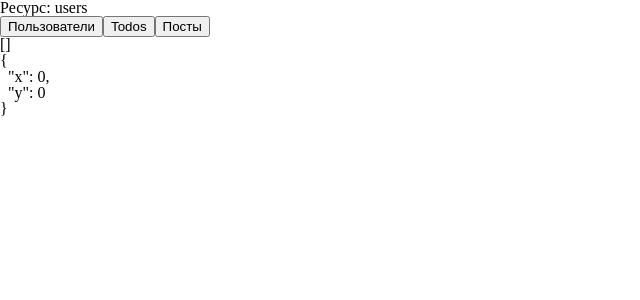
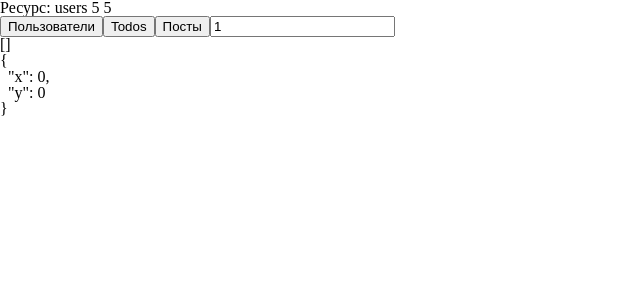
Before and after one commit to rusanoff/learn-react, a React (Create React App) app: page /hooks/basics/use-effect in a window 1280 px wide. Shown: the top 300 px of the page, without its empty margins (0-640 px from the left). Built offline with nearby package versions, Linux system fonts and the light colour scheme; no server answers.

Commit message:
feat: Something else about useEffect

```diff
--- a/src/app/modules/react-hooks/basics/UseEffect/UseEffect.tsx
+++ b/src/app/modules/react-hooks/basics/UseEffect/UseEffect.tsx
@@ -1,12 +1,46 @@
 import React from 'react';
 
+interface UseEffectState {
+  counter: number;
+  step?: number;
+}
+
+interface UseEffectAction {
+  type: 'tick' | 'step';
+  step?: number;
+}
+
+type DataType = 'users' | 'todos' | 'posts';
+type Coordinates = { x: number, y: number };
+
+const initialState: UseEffectState = {
+  counter: 0,
+  step: 1,
+};
+
+const reducer = (state: UseEffectState, action: UseEffectAction): UseEffectState => {
+  const { counter, step = 1 } = state;
+
+  if (action.type === 'tick') {
+    return { counter: counter + step, step };
+  } else if (action.type === 'step') {
+    return { counter, step: action.step };
+  } else {
+    throw new Error();
+  }
+};
+
 export const UseEffect: React.FC = () => {
-  const [type, setType] = React.useState('users');
-  const [data, setData] = React.useState([]);
-  const [pos, setPos] = React.useState({
+  const [type, setType] = React.useState<DataType>('users');
+  const [data, setData] = React.useState<Record<string, any>[]>([]);
+  const [pos, setPos] = React.useState<Coordinates>({
     x: 0,
     y: 0,
   });
+  const [count, setCount] = React.useState<number>(0);
+  const [state, dispatch] = React.useReducer<React.Reducer<UseEffectState, UseEffectAction>>(reducer, initialState);
+
+  const { counter, step } = state;
 
   const handleMouseMove = (event: any) => {
     setPos({
@@ -18,6 +52,22 @@ export const UseEffect: React.FC = () => {
   React.useEffect(() => {
     console.log('Render...');
   });
+
+  React.useEffect(() => {
+    const id = setInterval(() => {
+      dispatch({ type: 'tick' });
+    }, 1000);
+
+    return () => clearInterval(id);
+  }, [dispatch]);
+
+  React.useEffect(() => {
+    const id = setInterval(() => {
+      setCount(count => count + 1);
+    }, 1000);
+
+    return () => clearInterval(id);
+  }, []);
 
   React.useEffect(() => {
     fetch(`https://jsonplaceholder.typicode.com/${type}`)
@@ -41,11 +91,17 @@ export const UseEffect: React.FC = () => {
 
   return (
     <div>
-      <h1>Ресурс: {type}</h1>
+      <h1>Ресурс: {type} {count} {counter}</h1>
 
       <button onClick={() => setType('users')}>Пользователи</button>
       <button onClick={() => setType('todos')}>Todos</button>
       <button onClick={() => setType('posts')}>Посты</button>
+      <input value={step} onChange={(e: React.ChangeEvent<HTMLInputElement>) => {
+        dispatch({
+          type: 'step',
+          step: Number(e.target.value),
+        });
+      }} />
 
       <pre>{JSON.stringify(data, null, 2)}</pre>
       <pre>{JSON.stringify(pos, null, 2)}</pre>
```
Also changed, not shown: 1 other file (tests, documents, lock files or other folders).
